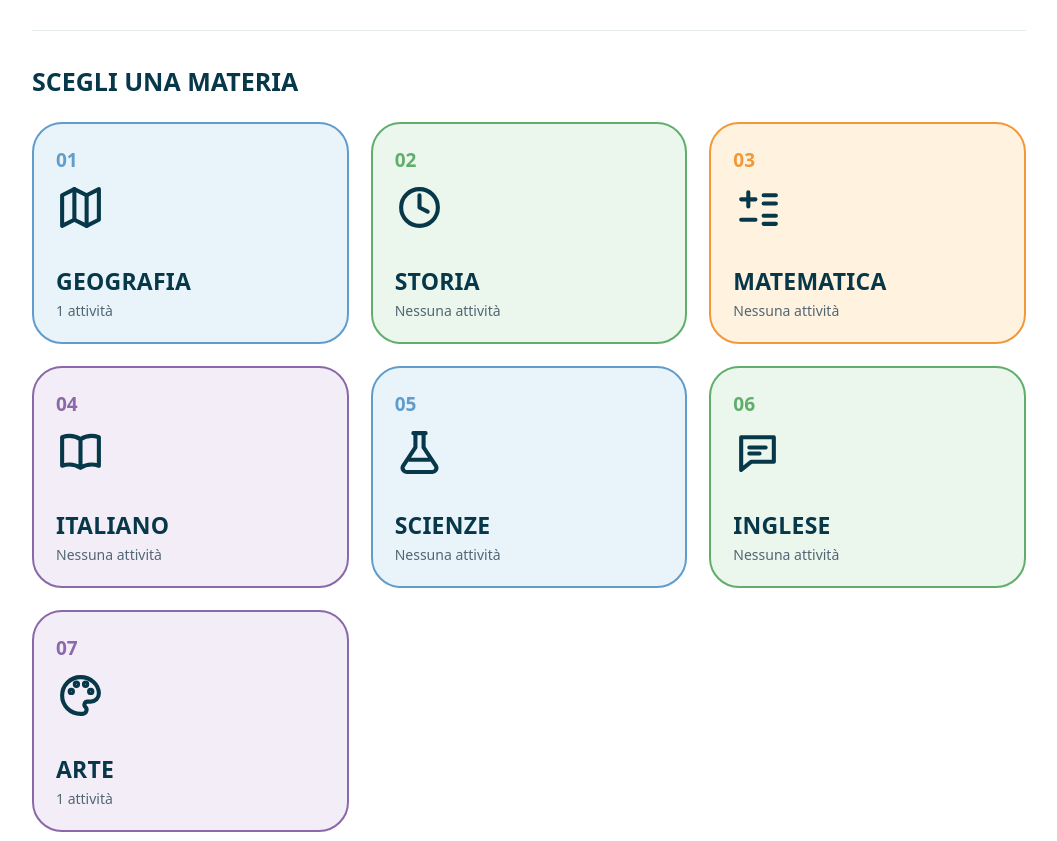
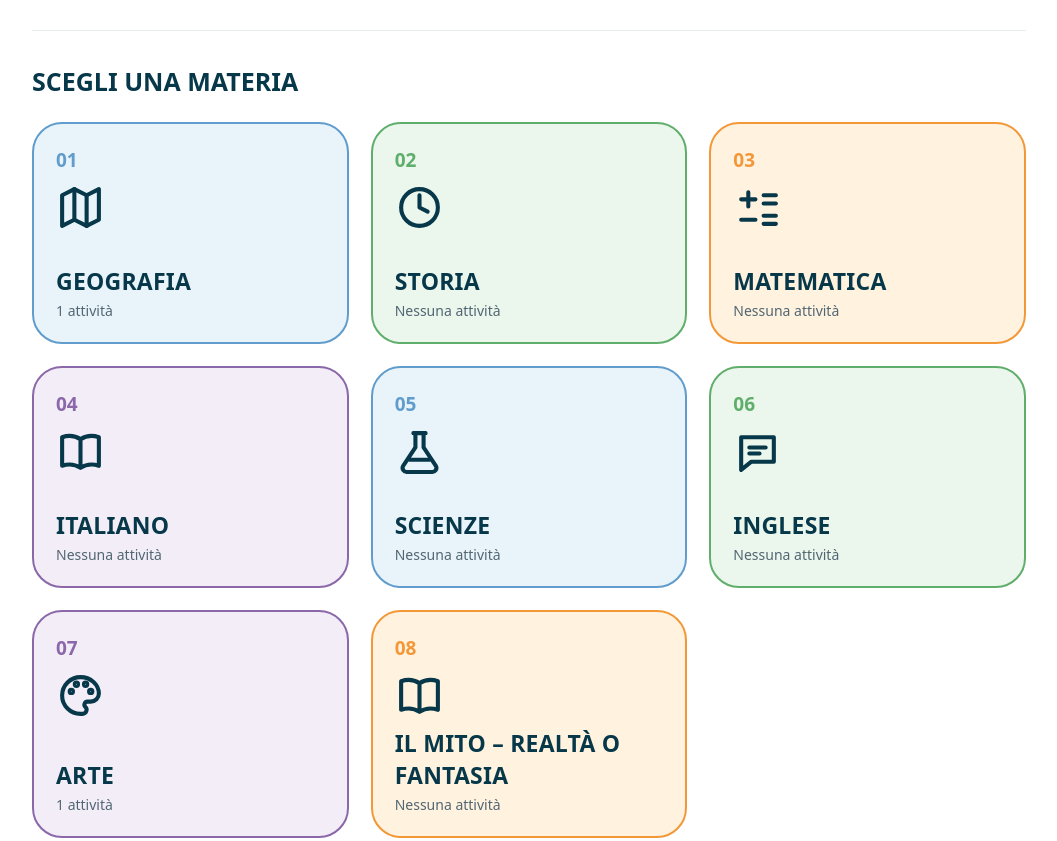
Before and after one commit to lucadipietro9/attivita-didattiche, a plain HTML site: page index.html in a window 1280 px wide. Shown: the part 225-1066 px from the top of the page, without its empty margins (111-1168 px from the left). Drawn offline with Linux system fonts and the light colour scheme; no server answers.

Commit message:
Aggiungi categoria Il mito – realtà o fantasia alla dashboard

```diff
--- a/index.html
+++ b/index.html
@@ -8,13 +8,13 @@
 <div id="status" class="status" role="status">Caricamento attività…</div><div class="footer">Attività interattive · Nessun limite di tempo</div></main>
 <script>
 const owner='lucadipietro9',repo='attivita-didattiche';
-const subjects=[{name:'Geografia',tone:'blue',icon:'map'},{name:'Storia',tone:'green',icon:'clock'},{name:'Matematica',tone:'orange',icon:'numbers'},{name:'Italiano',tone:'purple',icon:'book'},{name:'Scienze',tone:'blue',icon:'flask'},{name:'Inglese',tone:'green',icon:'chat'},{name:'Arte',tone:'purple',icon:'palette'}];
+const subjects=[{name:'Geografia',tone:'blue',icon:'map'},{name:'Storia',tone:'green',icon:'clock'},{name:'Matematica',tone:'orange',icon:'numbers'},{name:'Italiano',tone:'purple',icon:'book'},{name:'Scienze',tone:'blue',icon:'flask'},{name:'Inglese',tone:'green',icon:'chat'},{name:'Arte',tone:'purple',icon:'palette'},{name:'Il mito – realtà o fantasia',key:'Mito',tone:'orange',icon:'book'}];
 const icons={palette:'<path d="M12 3a9 9 0 1 0 0 18h1a2 2 0 0 0 1.4-3.4 1.5 1.5 0 0 1 1.1-2.6H17a4 4 0 0 0 4-4c0-4.4-4-8-9-8z"/><circle cx="7.5" cy="10" r=".8"/><circle cx="10" cy="6.5" r=".8"/><circle cx="14.5" cy="6.5" r=".8"/><circle cx="17" cy="10" r=".8"/>',map:'<path d="m3 6 6-3 6 3 6-3v15l-6 3-6-3-6 3z"/><path d="M9 3v15M15 6v15"/>',clock:'<circle cx="12" cy="12" r="9"/><path d="M12 6v6l4 2"/>',numbers:'<path d="M4 8h7M7.5 4.5v7M15 6h6M15 10h6M4 18h7M15 16h6M15 20h6"/>',book:'<path d="M12 6c-3-2-6-2-9-1v14c3-1 6-1 9 1 3-2 6-2 9-1V5c-3-1-6-1-9 1zM12 6v14"/>',flask:'<path d="M9 3h6M10 3v7l-6 9a2 2 0 0 0 2 3h12a2 2 0 0 0 2-3l-6-9V3M7 16h10"/>',chat:'<path d="M4 5h16v12H9l-5 4z"/><path d="M8 10h8M8 13h5"/>'};
 let files=[{path:'Geografia__Regioni_italiane.html'},{path:'Arte__Arte_mesopotamica.html'}];let current=null;
 function matches(s){return files.filter(f=>f.path.toLowerCase().startsWith(s.toLowerCase()+'__')||f.path.toLowerCase().startsWith(s.toLowerCase()+'/')).sort((a,b)=>a.path.localeCompare(b.path,'it'))}
 function label(path,s){return path.split('/').pop().replace(/\.html$/i,'').replace(new RegExp('^'+s+'__','i'),'').replace(/[_-]+/g,' ').trim()}
-function renderTiles(){const el=document.getElementById('tiles');el.replaceChildren();subjects.forEach((s,i)=>{const b=document.createElement('button');b.type='button';b.className='tile '+s.tone;const n=matches(s.name).length;b.innerHTML=`<span class="num">${String(i+1).padStart(2,'0')}</span><svg class="icon" viewBox="0 0 24 24" aria-hidden="true">${icons[s.icon]}</svg><span class="label">${s.name.toUpperCase()}</span><span class="count">${n===0?'Nessuna attività':n===1?'1 attività':n+' attività'}</span>`;b.onclick=()=>openSubject(s.name);el.append(b)})}
-function openSubject(name){current=name;const s=subjects.find(x=>x.name===name);document.getElementById('home').classList.add('hidden');document.getElementById('activities').classList.add('active');document.getElementById('subject-title').textContent=name.toUpperCase();const list=document.getElementById('activity-list');list.replaceChildren();const found=matches(name);if(!found.length){const e=document.createElement('div');e.className='empty';e.textContent='Qui troverai presto nuove attività.';list.append(e)}else found.forEach((f,i)=>{const a=document.createElement('a');a.className='activity '+s.tone;a.href=f.path.split('/').map(encodeURIComponent).join('/');const n=document.createElement('span');n.className='counter';n.textContent=String(i+1).padStart(2,'0');const txt=document.createElement('span');const strong=document.createElement('strong');strong.textContent=label(f.path,name);const small=document.createElement('small');small.textContent='APRI IL GIOCO';txt.append(strong,small);const arrow=document.createElement('span');arrow.className='arrow';arrow.textContent='→';a.append(n,txt,arrow);list.append(a)});window.scrollTo({top:0,behavior:'instant'});history.replaceState(null,'','#'+encodeURIComponent(name.toLowerCase()))}
+function renderTiles(){const el=document.getElementById('tiles');el.replaceChildren();subjects.forEach((s,i)=>{const b=document.createElement('button');b.type='button';b.className='tile '+s.tone;const n=matches(s.key||s.name).length;b.innerHTML=`<span class="num">${String(i+1).padStart(2,'0')}</span><svg class="icon" viewBox="0 0 24 24" aria-hidden="true">${icons[s.icon]}</svg><span class="label">${s.name.toUpperCase()}</span><span class="count">${n===0?'Nessuna attività':n===1?'1 attività':n+' attività'}</span>`;b.onclick=()=>openSubject(s.name);el.append(b)})}
+function openSubject(name){current=name;const s=subjects.find(x=>x.name===name);document.getElementById('home').classList.add('hidden');document.getElementById('activities').classList.add('active');document.getElementById('subject-title').textContent=name.toUpperCase();const list=document.getElementById('activity-list');list.replaceChildren();const found=matches(s.key||name);if(!found.length){const e=document.createElement('div');e.className='empty';e.textContent='Qui troverai presto nuove attività.';list.append(e)}else found.forEach((f,i)=>{const a=document.createElement('a');a.className='activity '+s.tone;a.href=f.path.split('/').map(encodeURIComponent).join('/');const n=document.createElement('span');n.className='counter';n.textContent=String(i+1).padStart(2,'0');const txt=document.createElement('span');const strong=document.createElement('strong');strong.textContent=label(f.path,s.key||name);const small=document.createElement('small');small.textContent='APRI IL GIOCO';txt.append(strong,small);const arrow=document.createElement('span');arrow.className='arrow';arrow.textContent='→';a.append(n,txt,arrow);list.append(a)});window.scrollTo({top:0,behavior:'instant'});history.replaceState(null,'','#'+encodeURIComponent(name.toLowerCase()))}
 function goHome(){current=null;document.getElementById('home').classList.remove('hidden');document.getElementById('activities').classList.remove('active');history.replaceState(null,'',location.pathname+location.search);window.scrollTo({top:0,behavior:'instant'})}
 document.getElementById('back').onclick=goHome;renderTiles();const start=decodeURIComponent(location.hash.slice(1)).toLowerCase();const found=subjects.find(s=>s.name.toLowerCase()===start);if(found)openSubject(found.name);
 fetch(`https://api.github.com/repos/${owner}/${repo}/git/trees/main?recursive=1`,{cache:'no-store'}).then(r=>{if(!r.ok)throw Error('Catalogo non disponibile');return r.json()}).then(d=>{files=(d.tree||[]).filter(f=>f.type==='blob'&&/\.html$/i.test(f.path)&&f.path!=='index.html');renderTiles();if(current)openSubject(current);document.getElementById('status').textContent='Le attività sono aggiornate.'}).catch(()=>{document.getElementById('status').textContent='Per aggiornare l’elenco delle attività è necessaria la connessione Internet.'});
```
